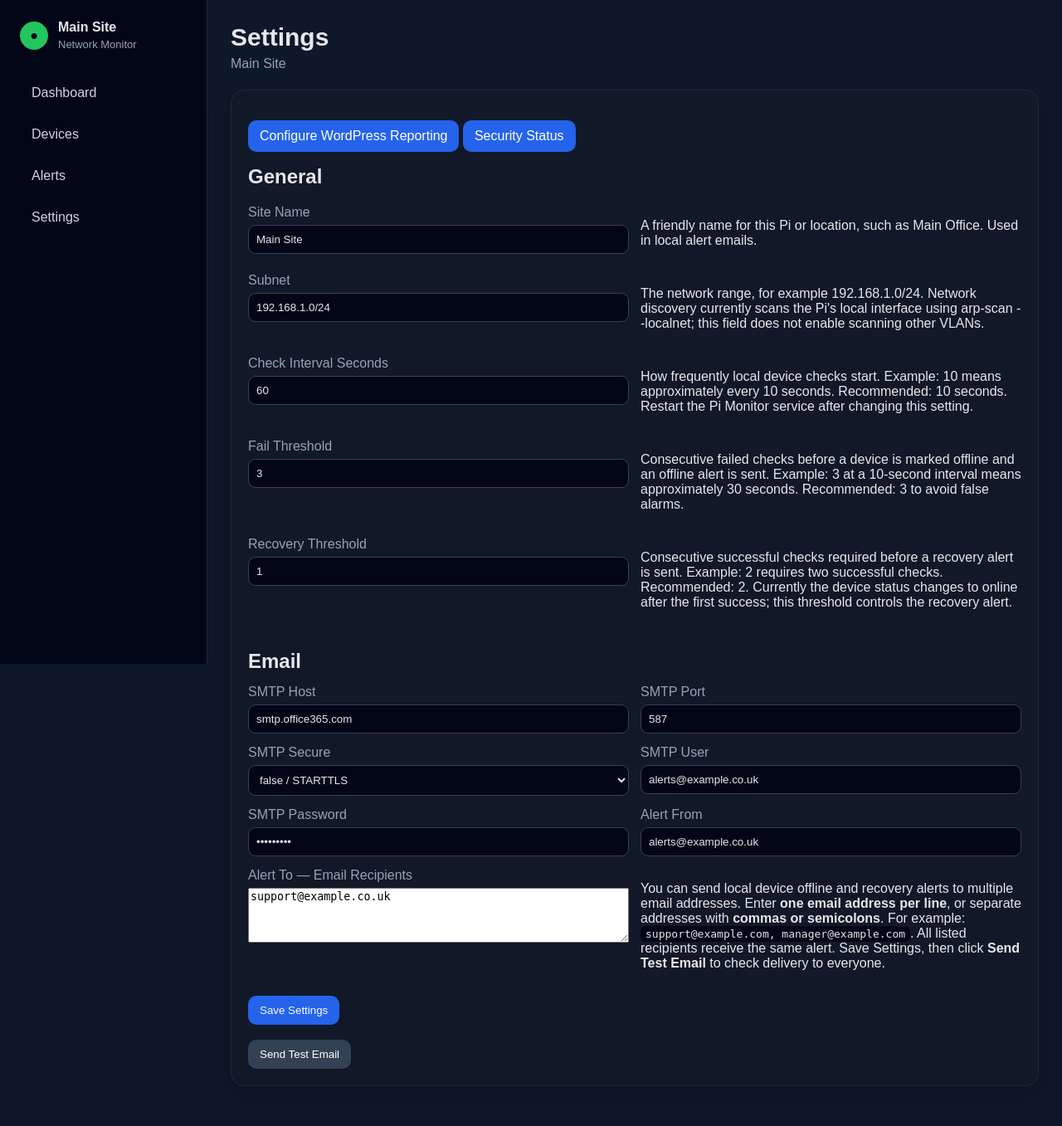
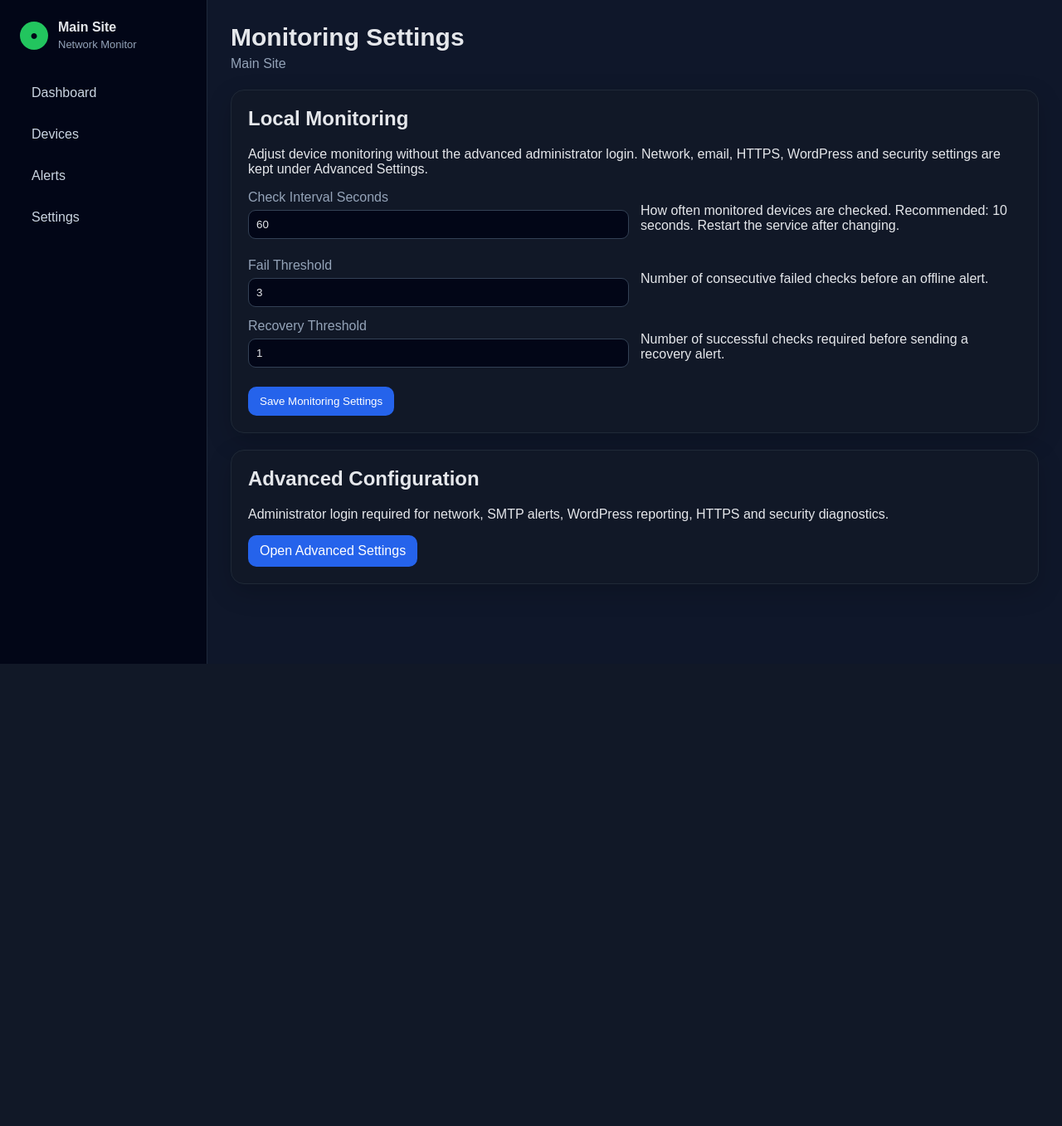
Before and after one commit to OrbITServices/pi-network-monitor, a Node server app: page /settings in a window 1280 px wide. Shown: the whole page at 83% size. After the commit the page ends 800 px from the top, so only its background shows below. Run offline with Node 20, Linux system fonts and the light colour scheme; data comes from the database, SQL or seed files in the repository; some libraries are stand-ins or nearby versions.

Commit message:
Keep only monitoring controls on the local unprotected Settings page

```diff
--- a/views/settings.ejs
+++ b/views/settings.ejs
@@ -1,42 +1,20 @@
-<%- include('partials/header', { title: 'Settings' }) %>
-
+<%- include('partials/header', { title: 'Monitoring Settings' }) %>
 <% if (message) { %><div class="notice"><%= message %></div><% } %>
-
-<section class="panel"><p><a class="button" href="/settings/wordpress">Configure WordPress Reporting</a> <a class="button" href="/settings/security">Security Status</a></p>
-  <h2>General</h2>
+<section class="panel">
+  <h2>Local Monitoring</h2>
+  <p>Adjust device monitoring without the advanced administrator login. Network, email, HTTPS, WordPress and security settings are kept under Advanced Settings.</p>
   <form method="post" action="/settings" class="settings-form">
-    <label>Site Name<input name="site_name" value="<%= settings.site_name || '' %>"></label>
-    <p class="description">A friendly name for this Pi or location, such as Main Office. Used in local alert emails.</p>
-    <label>Subnet<input name="subnet" value="<%= settings.subnet || '' %>"></label>
-    <p class="description">The network range, for example 192.168.1.0/24. Network discovery currently scans the Pi's local interface using arp-scan --localnet; this field does not enable scanning other VLANs.</p>
-    <label>Check Interval Seconds<input name="check_interval_seconds" value="<%= settings.check_interval_seconds || '60' %>"></label>
-    <p class="description">How frequently local device checks start. Example: 10 means approximately every 10 seconds. Recommended: 10 seconds. Restart the Pi Monitor service after changing this setting.</p>
-    <label>Fail Threshold<input name="fail_threshold" value="<%= settings.fail_threshold || '3' %>"></label>
-    <p class="description">Consecutive failed checks before a device is marked offline and an offline alert is sent. Example: 3 at a 10-second interval means approximately 30 seconds. Recommended: 3 to avoid false alarms.</p>
-    <label>Recovery Threshold<input name="recovery_threshold" value="<%= settings.recovery_threshold || '1' %>"></label>
-    <p class="description">Consecutive successful checks required before a recovery alert is sent. Example: 2 requires two successful checks. Recommended: 2. Currently the device status changes to online after the first success; this threshold controls the recovery alert.</p>
-
-    <h2>Email</h2>
-    <label>SMTP Host<input name="smtp_host" value="<%= settings.smtp_host || '' %>"></label>
-    <label>SMTP Port<input name="smtp_port" value="<%= settings.smtp_port || '587' %>"></label>
-    <label>SMTP Secure
-      <select name="smtp_secure">
-        <option value="false" <%= settings.smtp_secure !== 'true' ? 'selected' : '' %>>false / STARTTLS</option>
-        <option value="true" <%= settings.smtp_secure === 'true' ? 'selected' : '' %>>true / SSL</option>
-      </select>
-    </label>
-    <label>SMTP User<input name="smtp_user" value="<%= settings.smtp_user || '' %>"></label>
-    <label>SMTP Password<input type="password" name="smtp_pass" value="<%= settings.smtp_pass || '' %>"></label>
-    <label>Alert From<input name="alert_from" value="<%= settings.alert_from || '' %>"></label>
-    <label>Alert To — Email Recipients
-      <textarea name="alert_to" rows="4" placeholder="alerts@example.com&#10;support@example.com"><%= (settings.alert_to || '').replace(/[,;]\s*/g, '\n') %></textarea>
-    </label>
-    <p class="description">You can send local device offline and recovery alerts to multiple email addresses. Enter <strong>one email address per line</strong>, or separate addresses with <strong>commas or semicolons</strong>. For example: <code>support@example.com, manager@example.com</code>. All listed recipients receive the same alert. Save Settings, then click <strong>Send Test Email</strong> to check delivery to everyone.</p>
-
-    <button class="button" type="submit">Save Settings</button>
-  </form>
-
-  <form method="post" action="/settings/test-email" class="test-email">
-    <button class="button secondary" type="submit">Send Test Email</button>
+    <label>Check Interval Seconds<input name="check_interval_seconds" type="number" min="1" value="<%= settings.check_interval_seconds || '10' %>"></label>
+    <p class="description">How often monitored devices are checked. Recommended: 10 seconds. Restart the service after changing.</p>
+    <label>Fail Threshold<input name="fail_threshold" type="number" min="1" value="<%= settings.fail_threshold || '3' %>"></label>
+    <p class="description">Number of consecutive failed checks before an offline alert.</p>
+    <label>Recovery Threshold<input name="recovery_threshold" type="number" min="1" value="<%= settings.recovery_threshold || '2' %>"></label>
+    <p class="description">Number of successful checks required before sending a recovery alert.</p>
+    <button class="button" type="submit">Save Monitoring Settings</button>
   </form>
 </section>
+<section class="panel">
+  <h2>Advanced Configuration</h2>
+  <p>Administrator login required for network, SMTP alerts, WordPress reporting, HTTPS and security diagnostics.</p>
+  <a class="button" href="/settings/advanced">Open Advanced Settings</a>
+</section>
```
